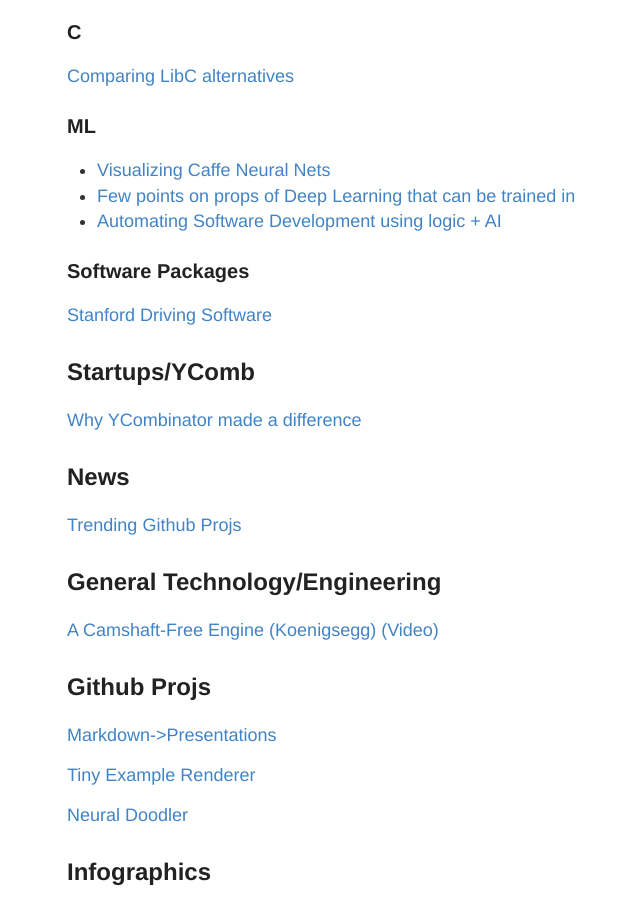
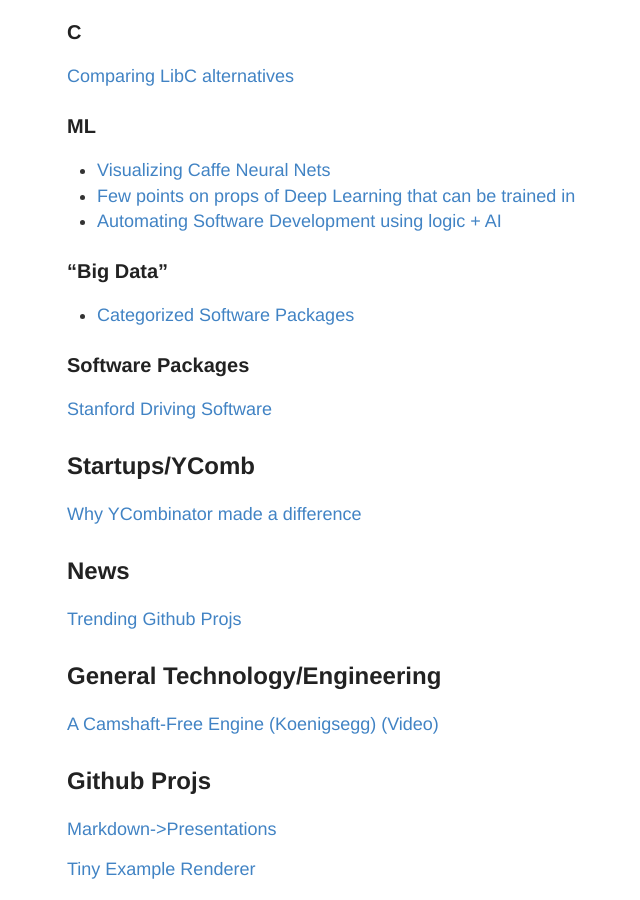
Before and after one commit to RONNCC/ronncc.github, a Jekyll site: the page built from _posts/2016-1-1-InterestingLinks.md, in a window 1280 px wide and 900 px high, scrolled down 1881 px. Shown: the whole window, without its empty margins (213-853 px from the left). Built offline with Jekyll 4.4.1, drawn with Linux system fonts in a browser that asks for light colours; comment, search, counter and statistics services are not loaded.

Commit message:
Updated 2016-1-1-InterestingLinks.md

```diff
--- a/_posts/2016-1-1-InterestingLinks.md
+++ b/_posts/2016-1-1-InterestingLinks.md
@@ -74,6 +74,9 @@
 - [Few points on props of Deep Learning that can be trained in ](https://cbmm.mit.edu/sites/default/files/publications/Deep%20Learning-%20mathematics%20and%20neuroscience.pdf)
 - [Automating Software Development using logic + AI](https://techcrunch.com/2017/06/27/diffblue/)
 
+### "Big Data"
+- [Categorized Software Packages](http://xyz.insightdataengineering.com/blog/pipeline_map/)
+
 ### Software Packages
 [Stanford Driving Software](https://sourceforge.net/projects/stanforddriving/)
 
```
